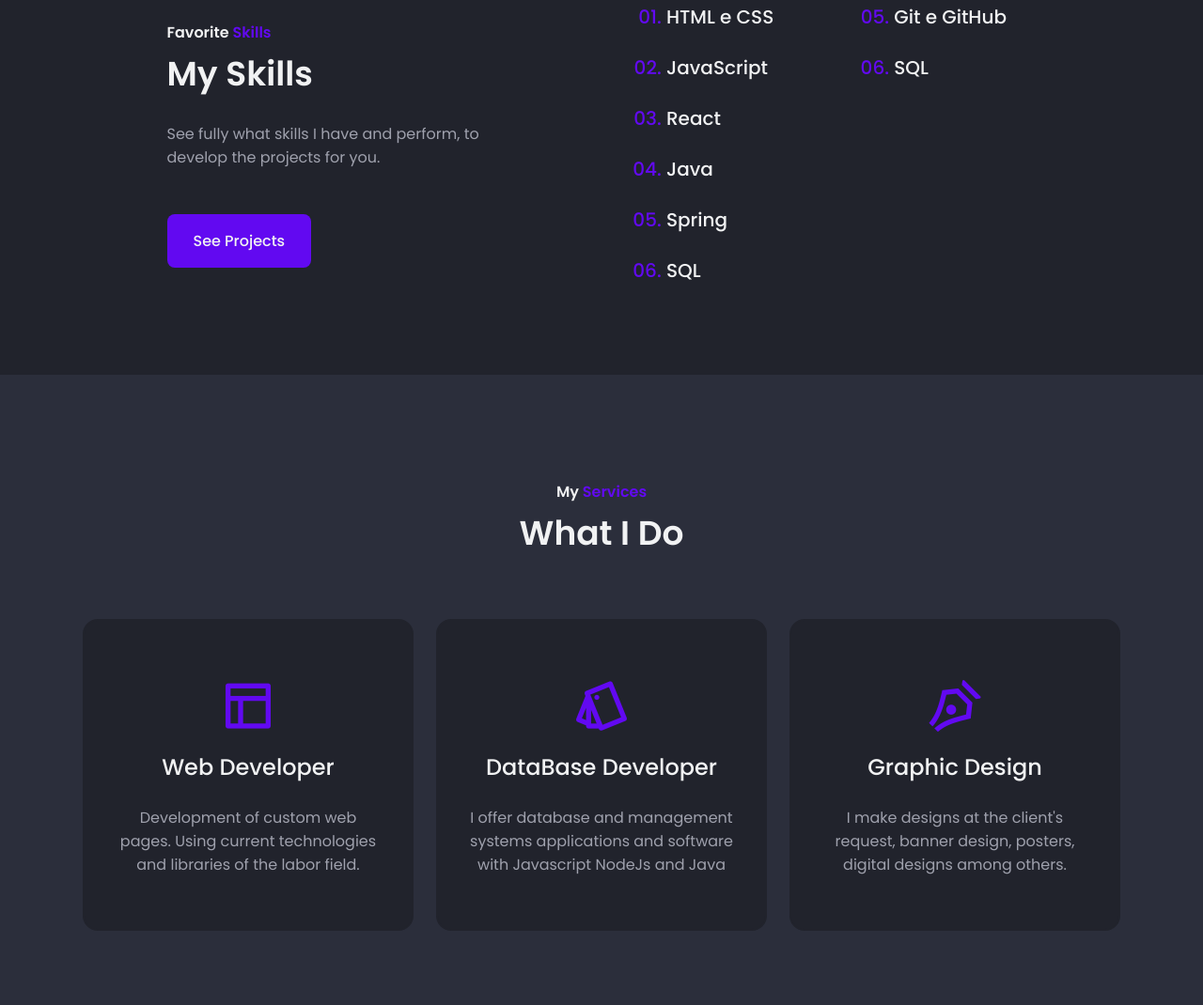
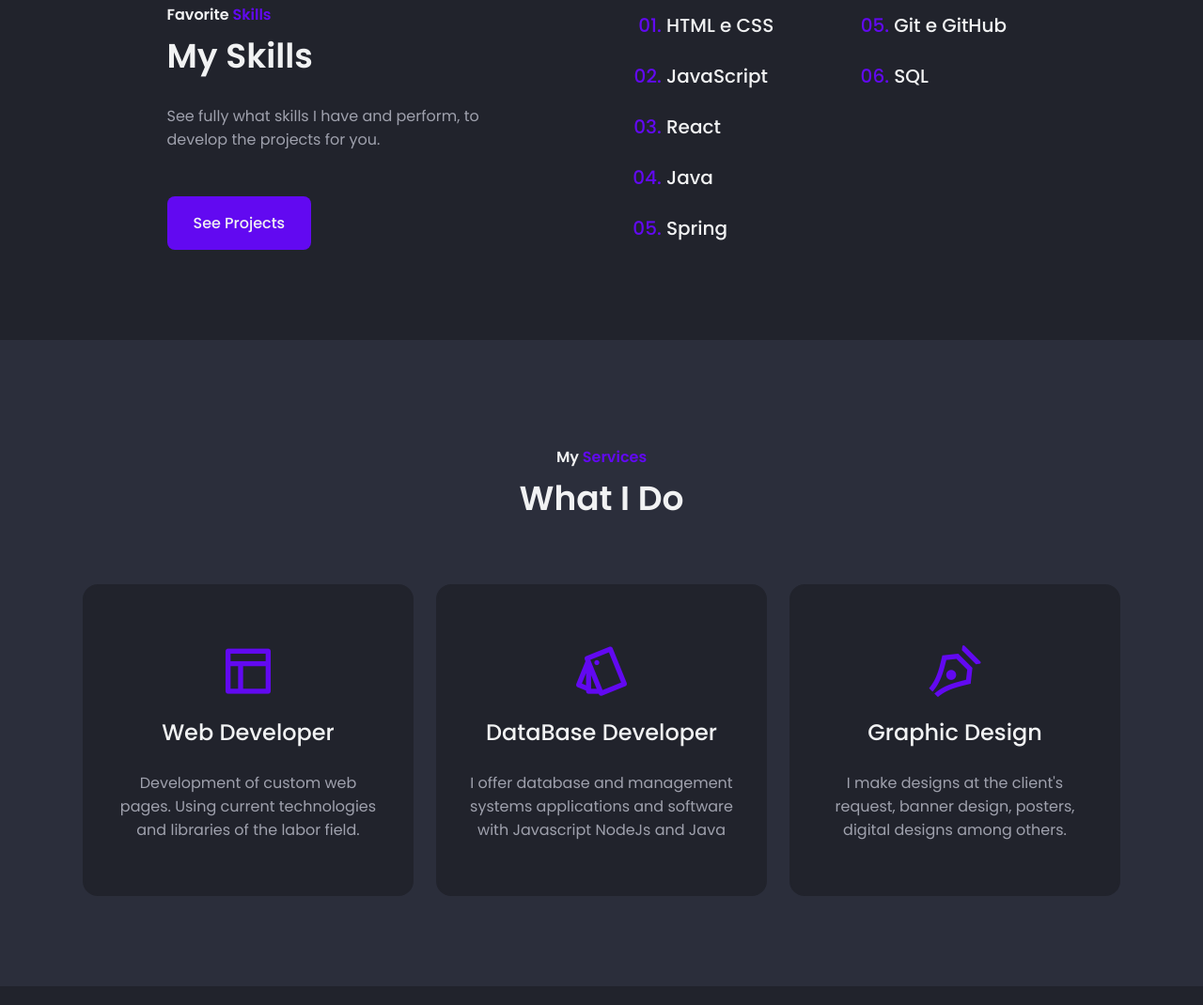
Before and after one commit to DevZorgg/My-Portf-lio, a plain HTML site: page index.html in a window 1280 px wide. Shown: the part 1307-2377 px from the top of the page at 94% size. Drawn offline with nearby package versions, Linux system fonts and the light colour scheme.

Commit message:
Update index.html

```diff
--- a/index.html
+++ b/index.html
@@ -155,7 +155,6 @@
                   <li class="skills__item">React</li>
                   <li class="skills__item">Java</li>
                   <li class="skills__item">Spring</li>
-                  <li class="skills__item">SQL</li>
 
                </ol>
 
```
